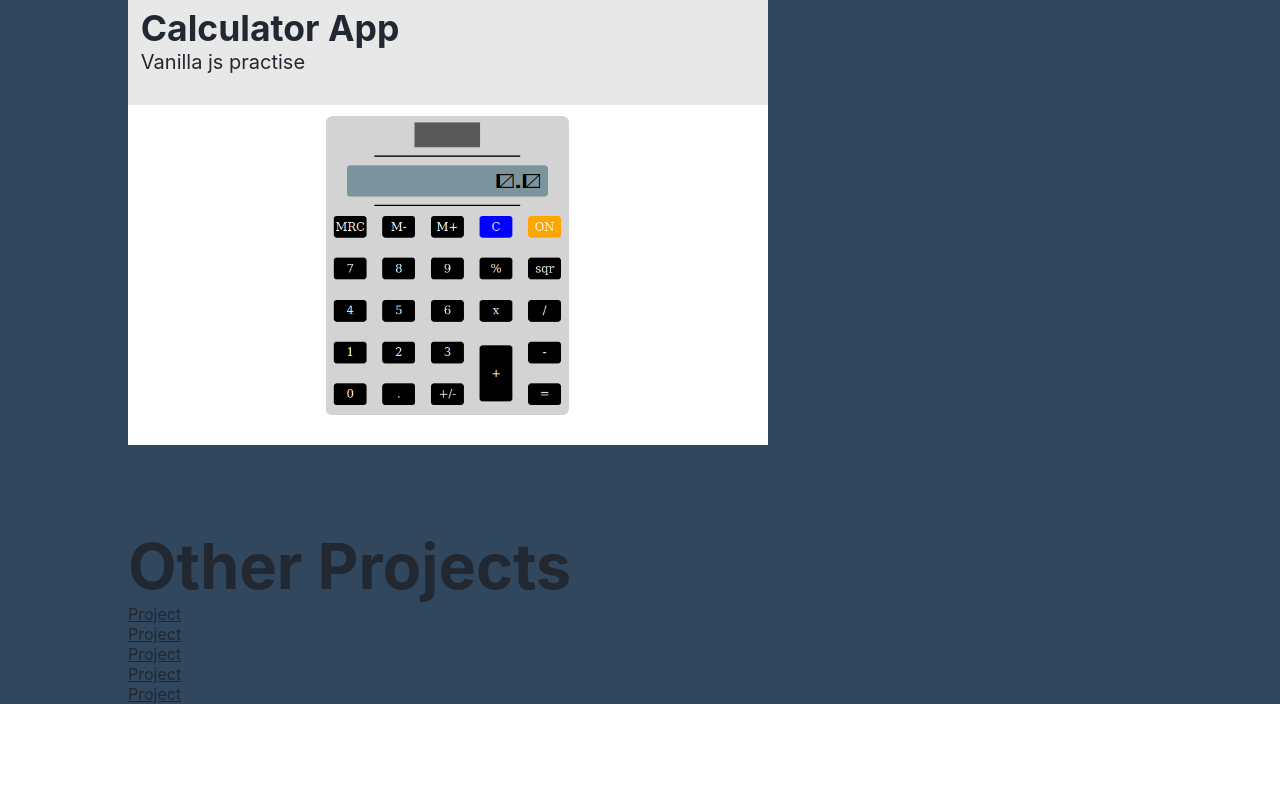
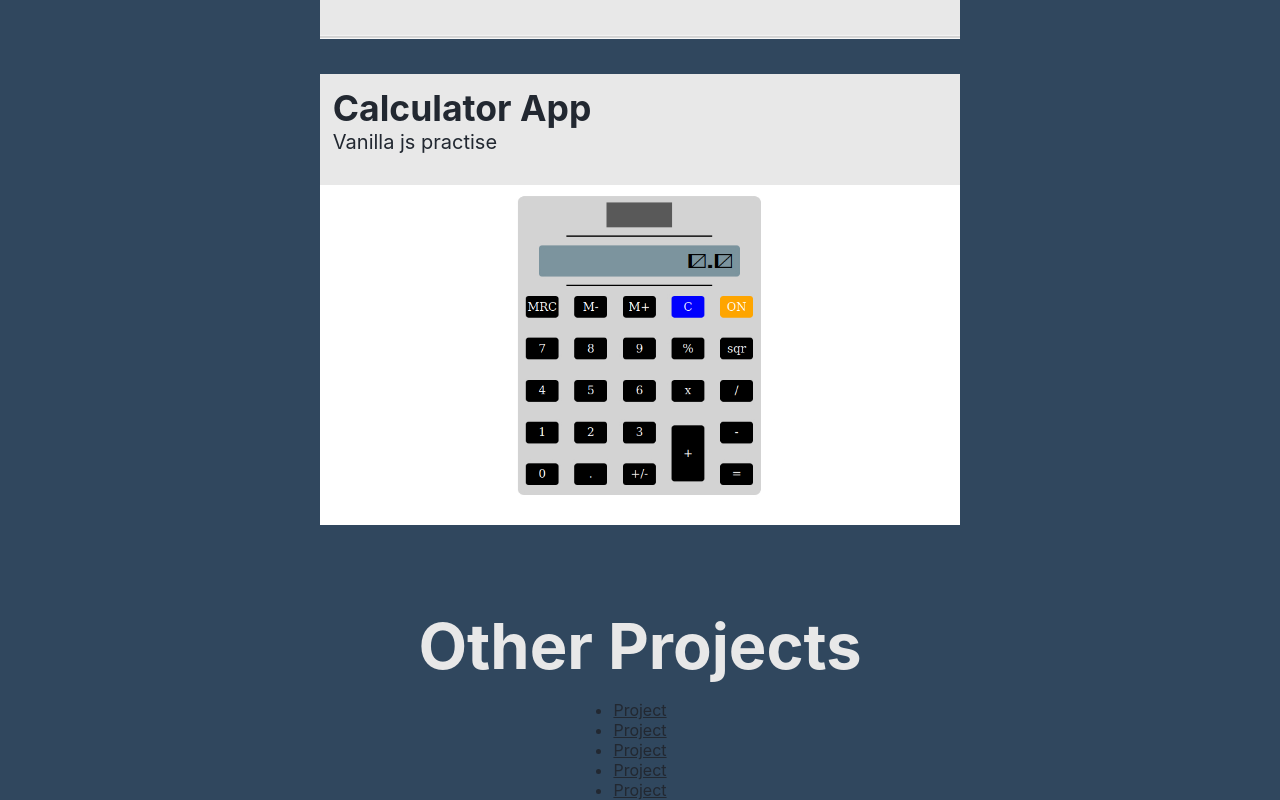
Before and after one commit to rzarroca/portfolio, a React (Create React App) app: page / in a window 1280 px wide. Shown: the part 3485-4285 px from the top of the page. Before the commit the page ends 4189 px from the top, so only its background shows below. Built offline with nearby package versions, Linux system fonts and the light colour scheme.

Commit message:
Page Projects: Added Nav to projects links

```diff
--- a/src/pages/Projects/Projects.js
+++ b/src/pages/Projects/Projects.js
@@ -13,7 +13,7 @@ export function Projects () {
     <FullPage background='primary' extend>
       <div className='project'>
         <section className='project-section'>
-          <h1>Last Projects</h1>
+          <h1 className='project-title'>Last Projects</h1>
 
           <CardProject
             title='cowork project'
@@ -40,15 +40,17 @@ export function Projects () {
           </CardProject>
         </section>
 
-        <section>
-          <h1>Other Projects</h1>
-          <ol>
-            <li><a href='#'>Project</a></li>
-            <li><a href='#'>Project</a></li>
-            <li><a href='#'>Project</a></li>
-            <li><a href='#'>Project</a></li>
-            <li><a href='#'>Project</a></li>
-          </ol>
+        <section className='project-section'>
+          <h1 className='project-title'>Other Projects</h1>
+          <nav>
+            <ul>
+              <li><a href='#'>Project</a></li>
+              <li><a href='#'>Project</a></li>
+              <li><a href='#'>Project</a></li>
+              <li><a href='#'>Project</a></li>
+              <li><a href='#'>Project</a></li>
+            </ul>
+          </nav>
         </section>
       </div>
     </FullPage>
--- a/src/pages/Projects/projects.css
+++ b/src/pages/Projects/projects.css
@@ -7,5 +7,17 @@
     overflow: hidden;
 }
 
+.project-title {
+  color: var(--color-clear);
+  flex: 1 1 1000px;
+  text-align: center;
+}
+
 .project-section {
+  display: flex;
+
+  flex-flow: row wrap;
+  justify-content: space-around;
+  row-gap: 2vh;
+
 }
```
